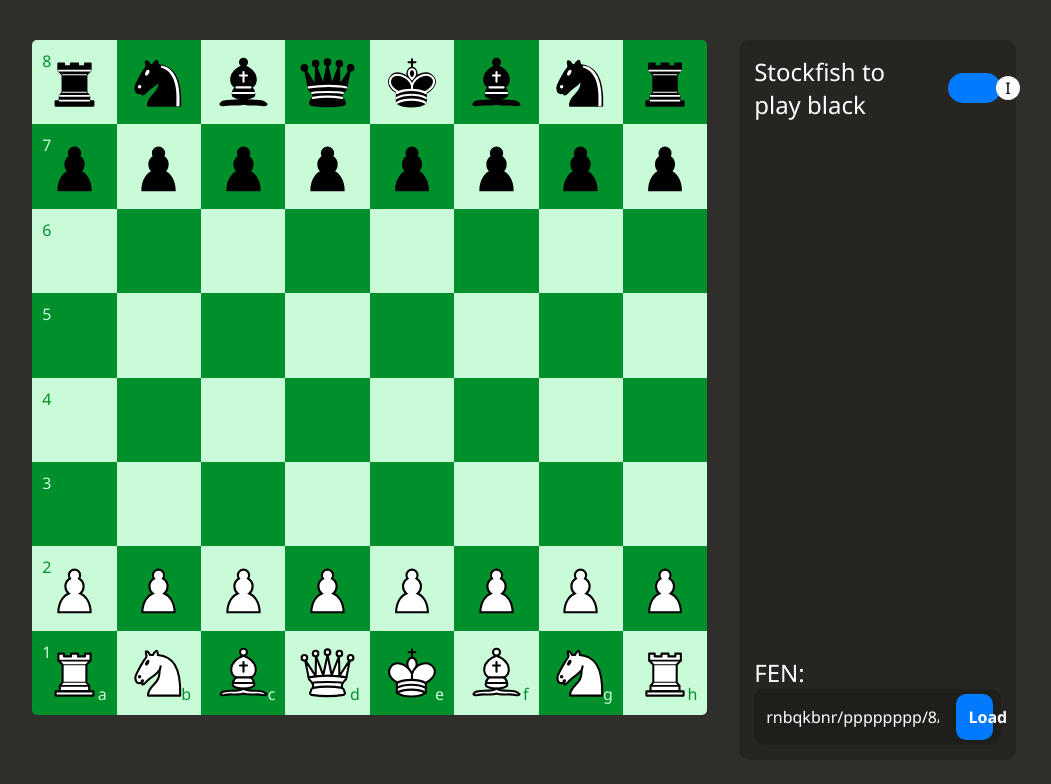
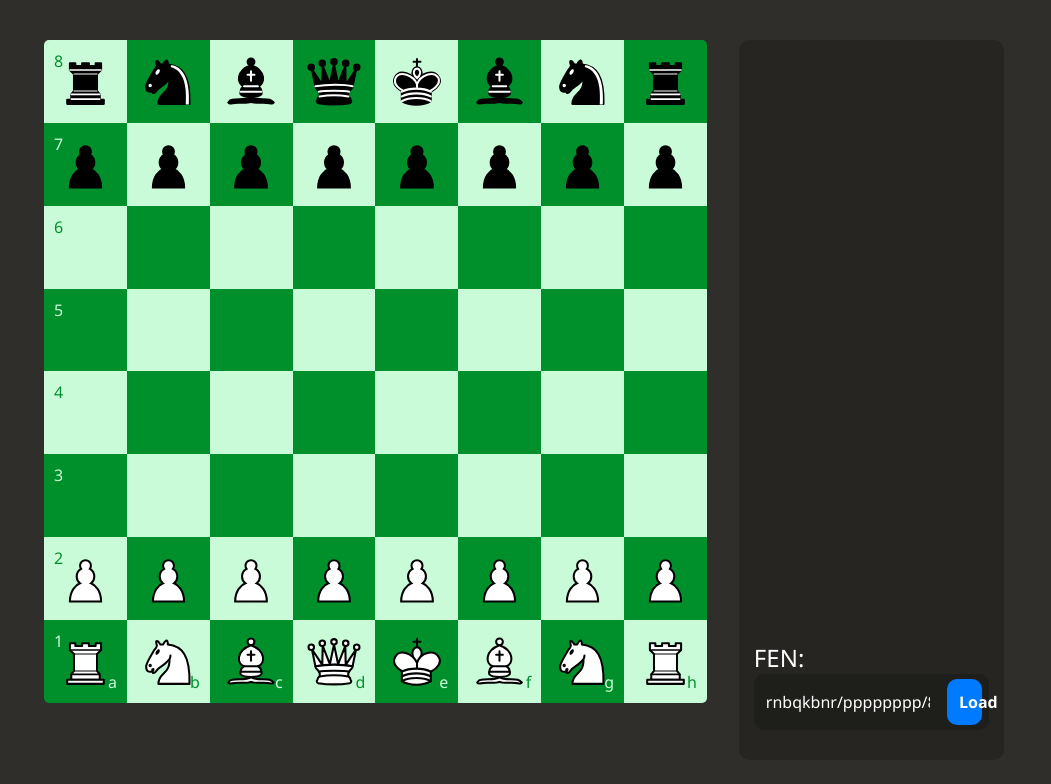
Before and after one commit to liamg2810/chess-react, a React (Vite) app: page / in a window 1280 px wide. Shown: the top 784 px of the page, without its empty margins (116-1167 px from the left). Built offline with nearby package versions, Linux system fonts and the light colour scheme.

Commit message:
removed stockfish toggle as not used

```diff
--- a/src/GameInfo.tsx
+++ b/src/GameInfo.tsx
@@ -9,20 +9,20 @@ interface Props {
 
 function GameInfo({ game, render }: Props) {
 	const [fen, setFen] = useState("");
-	const [stockfishEnabled, setStockfishEnabled] = useState(true);
+	// const [stockfishEnabled, setStockfishEnabled] = useState(true);
 
 	useEffect(() => {
 		setFen(game.fen || "");
 		// eslint-disable-next-line react-hooks/exhaustive-deps
 	}, [render]);
 
-	const toggleStockfish = () => {
-		setStockfishEnabled((prev) => !prev);
-	};
+	// const toggleStockfish = () => {
+	// 	setStockfishEnabled((prev) => !prev);
+	// };
 
 	return (
 		<div className="gameinfo">
-			<div className="stockfish">
+			{/* <div className="stockfish">
 				<span>Stockfish to play black</span>
 				<div
 					className={`stockfish-switch ${
@@ -36,7 +36,7 @@ function GameInfo({ game, render }: Props) {
 						{stockfishEnabled ? "I" : "O"}
 					</div>
 				</div>
-			</div>
+			</div> */}
 			<div className="moves-container">
 				{game.moves.map((moveSet, index) => (
 					<div
```
